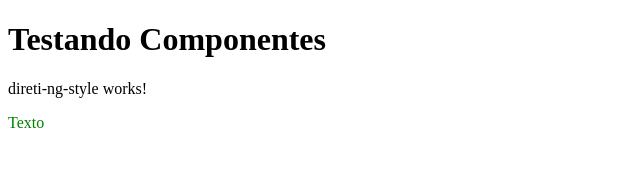
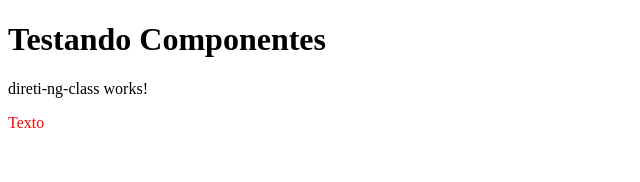
Before and after one commit to edsonrdl/angular-estudos, an Angular app: page / in a window 1280 px wide. Shown: the top 182 px of the page, without its empty margins (0-640 px from the left). Built offline with nearby package versions, Linux system fonts and the light colour scheme.

Commit message:
feat:criado diretiva NgClass

```diff
--- a/src/app/3. Templates e diretivas/3.3. Diretivas de atributo/3.3.1. ngClass e ngStyle/direti-ng-class/direti-ng-class.component.html
+++ b/src/app/3. Templates e diretivas/3.3. Diretivas de atributo/3.3.1. ngClass e ngStyle/direti-ng-class/direti-ng-class.component.html
@@ -1 +1,2 @@
 <p>direti-ng-class works!</p>
+<p [ngClass]="collor === 'red' ? 'collor-red' : 'collor-green'">Texto</p>
--- a/src/app/3. Templates e diretivas/3.3. Diretivas de atributo/3.3.1. ngClass e ngStyle/direti-ng-class/direti-ng-class.component.scss
+++ b/src/app/3. Templates e diretivas/3.3. Diretivas de atributo/3.3.1. ngClass e ngStyle/direti-ng-class/direti-ng-class.component.scss
@@ -0,0 +1,6 @@
+.collor-red{
+  color: red;
+}
+.collor-green{
+  color: #00ff22;
+}
--- a/src/app/3. Templates e diretivas/3.3. Diretivas de atributo/3.3.1. ngClass e ngStyle/direti-ng-class/direti-ng-class.component.ts
+++ b/src/app/3. Templates e diretivas/3.3. Diretivas de atributo/3.3.1. ngClass e ngStyle/direti-ng-class/direti-ng-class.component.ts
@@ -1,11 +1,13 @@
+import { CommonModule } from '@angular/common';
 import { Component } from '@angular/core';
 
 @Component({
   selector: 'app-direti-ng-class',
-  imports: [],
+  imports: [CommonModule],
   templateUrl: './direti-ng-class.component.html',
   styleUrl: './direti-ng-class.component.scss'
 })
 export class DiretiNgClassComponent {
+  collor : string = 'red';
 
 }
--- a/src/app/app.component.html
+++ b/src/app/app.component.html
@@ -1,2 +1,2 @@
 <h1>Testando Componentes</h1>
-<app-direti-ng-style></app-direti-ng-style>
+<app-direti-ng-class></app-direti-ng-class>
--- a/src/app/app.component.ts
+++ b/src/app/app.component.ts
@@ -2,12 +2,13 @@
 import { Component } from '@angular/core';
 import { DiretivaNgSwitchComponent } from "./3. Templates e diretivas/3.2. Diretivas/3.2.3. ngSwitch/diretiva-ng-switch/diretiva-ng-switch.component";
 import { DiretiNgStyleComponent } from "./3. Templates e diretivas/3.3. Diretivas de atributo/3.3.1. ngClass e ngStyle/direti-ng-style/direti-ng-style.component";
+import { DiretiNgClassComponent } from "./3. Templates e diretivas/3.3. Diretivas de atributo/3.3.1. ngClass e ngStyle/direti-ng-class/direti-ng-class.component";
 @Component({
   selector: 'app-root',
   templateUrl: './app.component.html',
   standalone: true,
   styleUrl: './app.component.scss',
-  imports: [DiretivaNgSwitchComponent, DiretiNgStyleComponent],
+  imports: [DiretivaNgSwitchComponent, DiretiNgStyleComponent, DiretiNgClassComponent],
 })
 export class AppComponent {
   title = 'angular-estudos';
```
